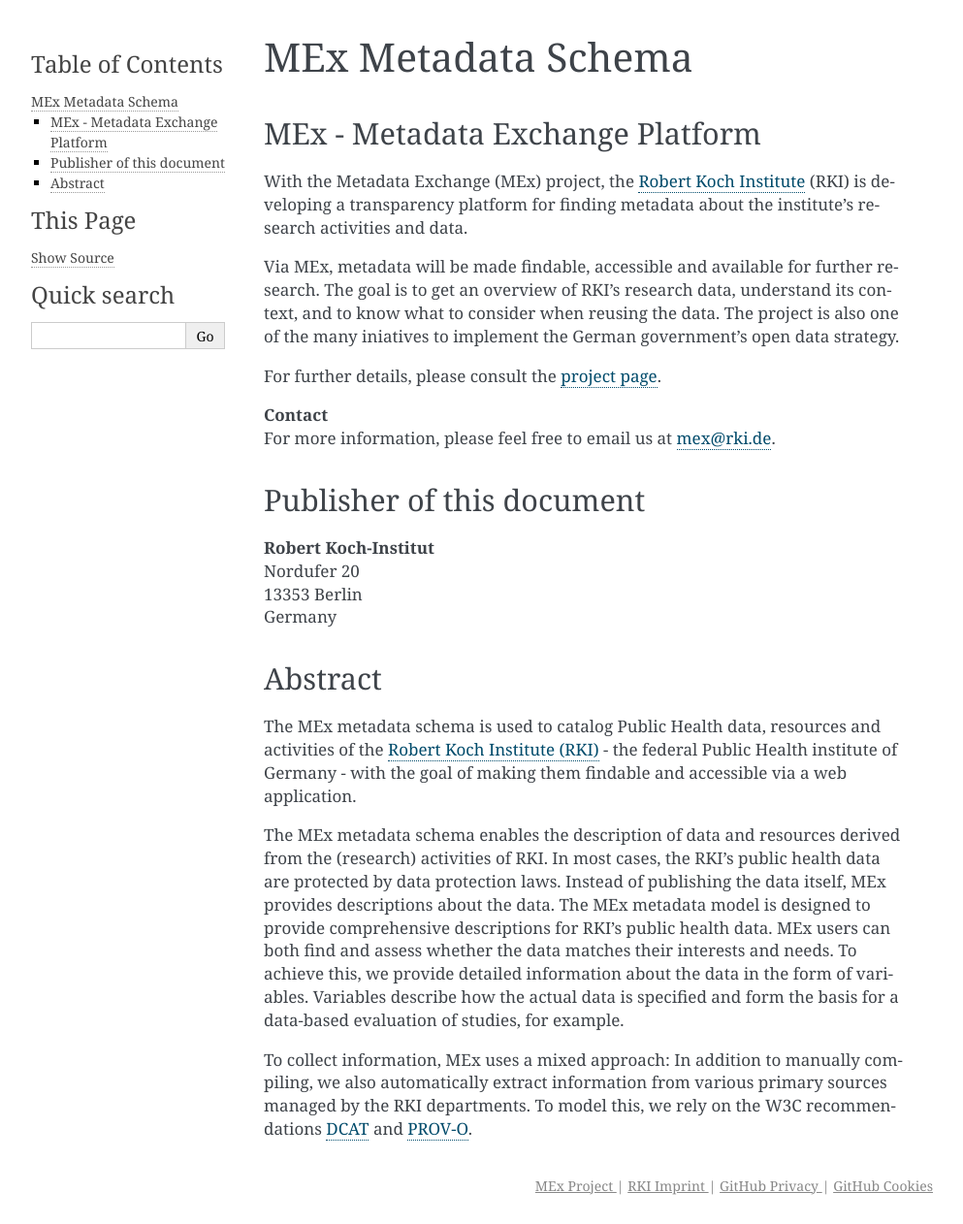
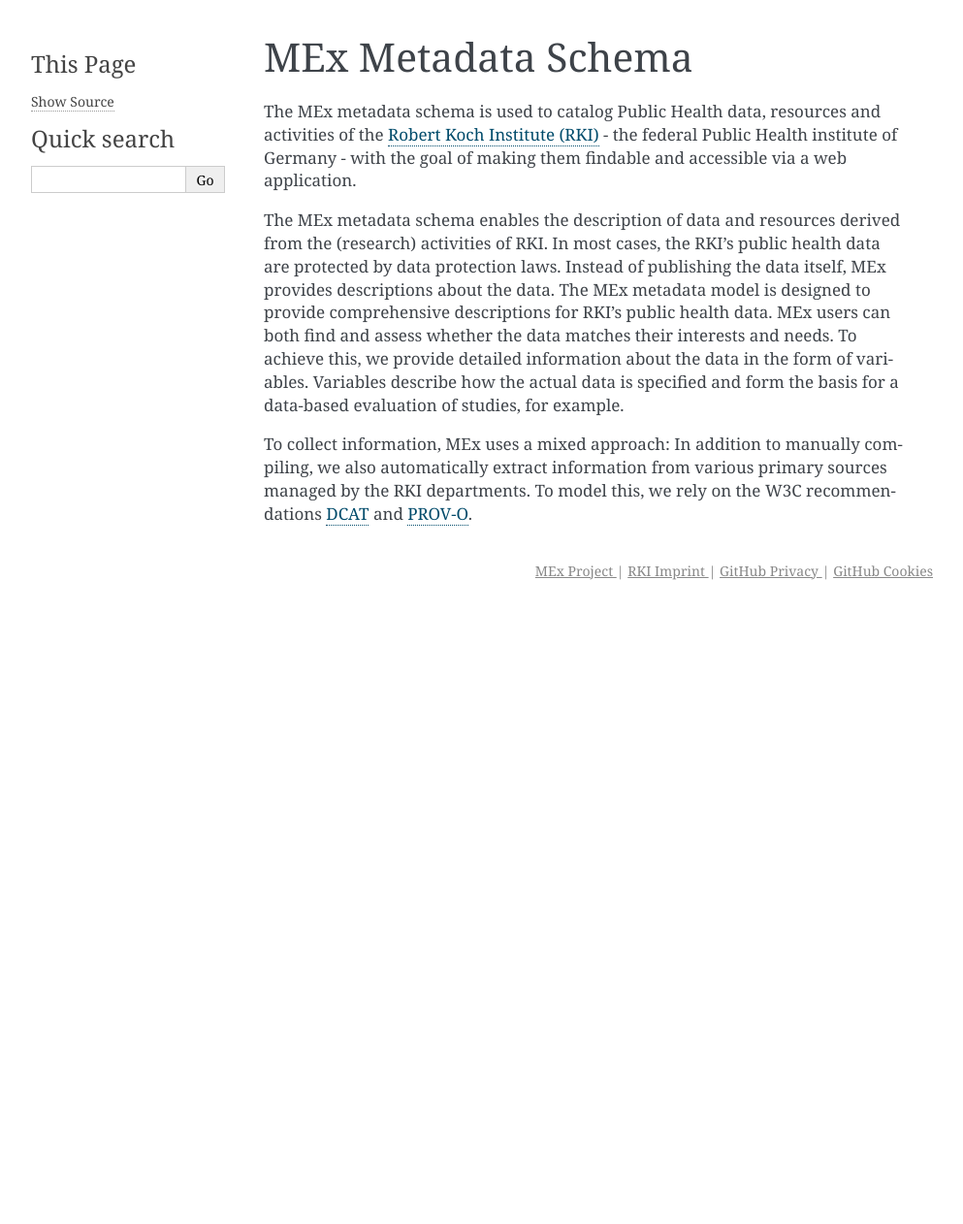
Before and after one commit to robert-koch-institut/mex-model, a Sphinx documentation site: the page built from docs/index.md, in a window 1280 px wide. Shown: the whole page at 97% size, without its empty margins (148-1141 px from the left). Built offline with Sphinx 7.4.7, drawn with Linux system fonts in a browser that asks for light colours; after the commit the page ends 900 px from its top, so only the background shows below that.

Commit message:
Transferred contact and publisher information from index file to README of the repo.

```diff
--- a/docs/index.md
+++ b/docs/index.md
@@ -1,23 +1,4 @@
 # MEx Metadata Schema
-
-### MEx - Metadata Exchange Platform
-
-With the Metadata Exchange (MEx) project, the [Robert Koch Institute](https://www.rki.de) (RKI) is developing a transparency platform for finding metadata about the institute's research activities and data.
-
-Via MEx, metadata will be made findable, accessible and available for further research. The goal is to get an overview of RKI's research data, understand its context, and to know what to consider when reusing the data. The project is also one of the many iniatives to implement the German government's open data strategy.
-
-For further details, please consult the [project page](https://www.rki.de/DE/Content/Forsch/MEx/MEx_node.html).
-
-**Contact** \
-For more information, please feel free to email us at [mex@rki.de](mailto:mex@rki.de).
-
-### Publisher of this document
-**Robert Koch-Institut** \
-Nordufer 20 \
-13353 Berlin \
-Germany
-
-## Abstract
 
 The MEx metadata schema is used to catalog Public Health data, resources and activities of the [Robert Koch Institute (RKI)](https://www.rki.de) - the federal Public Health institute of Germany - with the goal of making them findable and accessible via a web application.
 
```
Also changed, not shown: README.md (+9 -0 lines).
